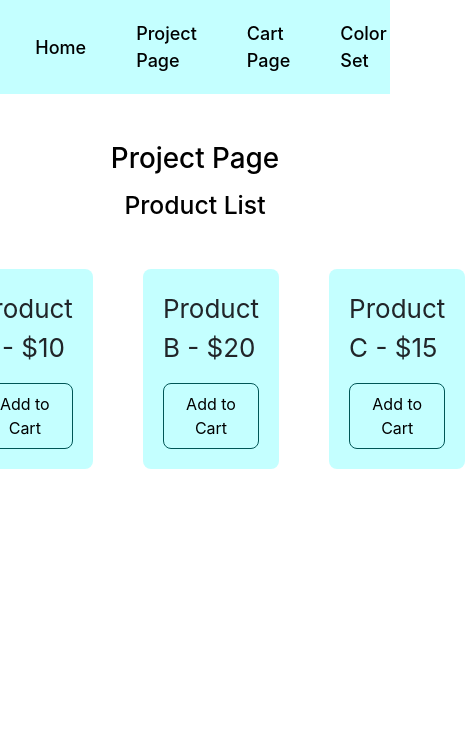
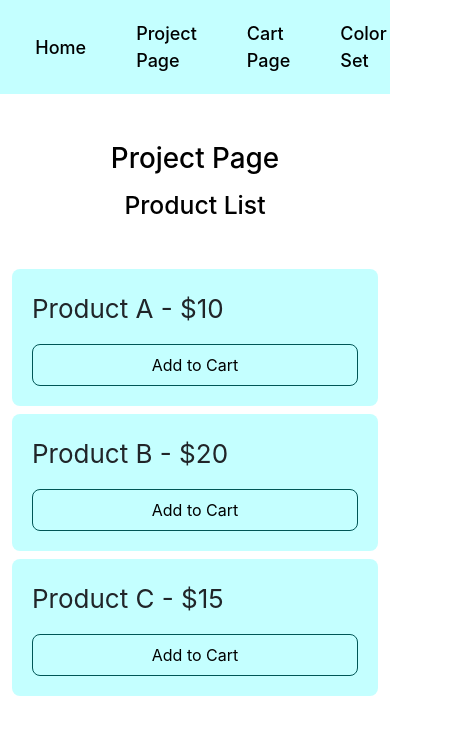
Before and after one commit to Ankit-code-9737/e-com, a React (Create React App) app: page /project in a window 390 px wide. Shown: the top 734 px of the page, 465 px wide, since content can reach past the window. Built offline with nearby package versions, Linux system fonts and the light colour scheme.

Commit message:
Responsive set

```diff
--- a/src/components/ProductList.js
+++ b/src/components/ProductList.js
@@ -28,9 +28,9 @@ const ProductList = ({ onAddToCart }) => {
   return (
     <div>
       <h2 className="text-center mt-3 mb-5">Product List</h2>
-      <ul>
+      <ul className="d-block d-sm-flex ps-0">
         {products.map((product) => (
-          <li className="product" key={product.id}>
+          <li className="product mb-2" key={product.id}>
             {product.name} - ${product.price}
             <button
               className="mt-3"
```
